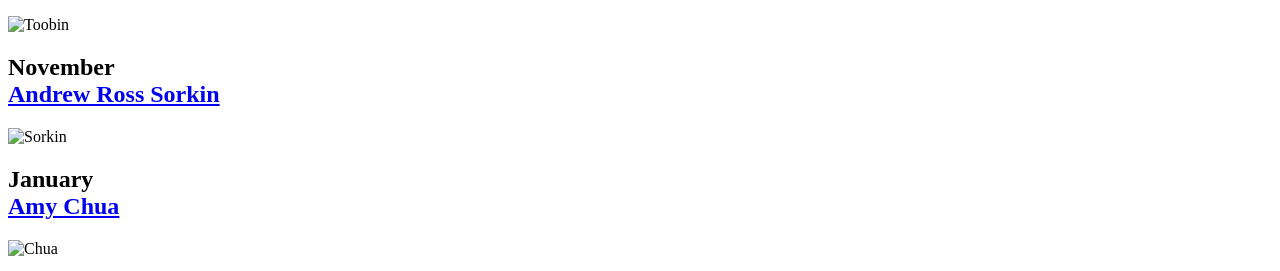
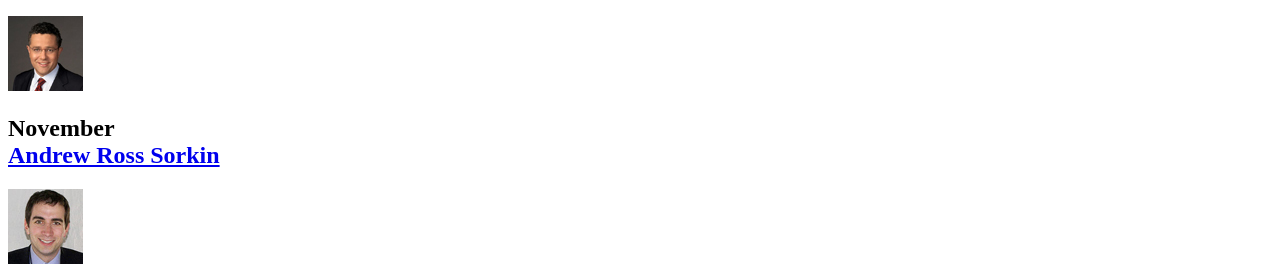
Before and after one commit to melodyc86/A08, a plain HTML site: page index.html in a window 1280 px wide. Shown: the part 514-785 px from the top of the page. Drawn offline with Linux system fonts and the light colour scheme.

Commit message:
Update index.html

```diff
--- a/index.html
+++ b/index.html
@@ -9,7 +9,7 @@
 
 <body>
 	<header>
-		<img src="town_hall_logo.gif." alt="Town Hall Logo" height="80">
+		<img src="images/town_hall_logo.gif." alt="Town Hall Logo" height="80">
 		<h2>San Joaquin Valley Town Hall</h2>
 		<h3>Celebrating our 75<sup>th</sup> Year</h3>
 	</header>
@@ -29,12 +29,15 @@
 		</ul>
 
 		<h1>This season's guest speakers</h1>
+
 		<h2>October<br><a href="toobin.html">Jeffrey Toobin</a></h2>
-		<img src="toobin75.jpg" alt="Toobin">
+		<img src="images/toobin75.jpg" alt="Toobin">
+
 		<h2>November<br><a href="sorkin.html">Andrew Ross Sorkin</a></h2>
-		<img src="sorkin75.jpg" alt="Sorkin">
+		<img src="images/sorkin75.jpg" alt="Sorkin">
+
 		<h2>January<br><a href="chua.html">Amy Chua</a></h2>
-		<img src="chua75.jpg" alt="Chua">
+		<img src="images/chua75.jpg" alt="Chua">
 
 	</main>
 	<footer>
```
